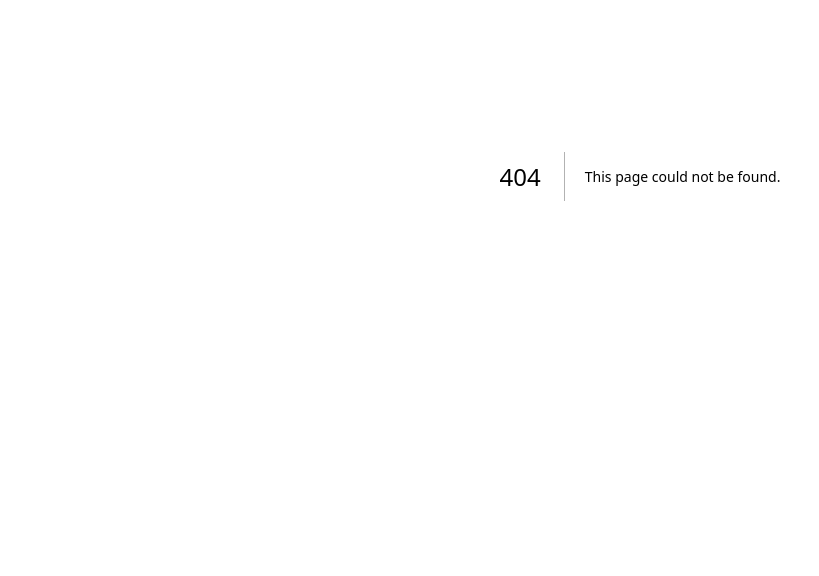
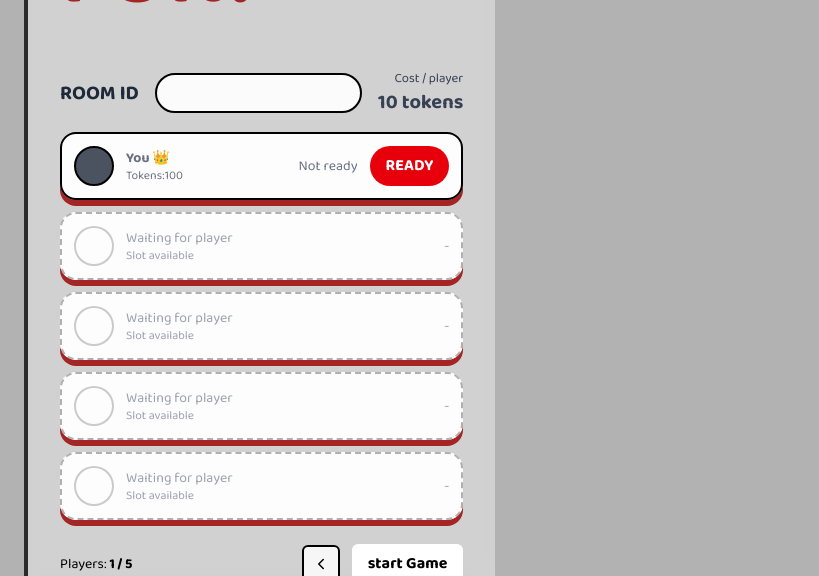
Before and after one commit to nsgundam/GoatRider, a Next.js app in the folder Frontend/: page /lobby/1 in a window 1280 px wide. Before the commit this address had no page. Shown: the part 224-800 px from the top of the page, without its empty margins (0-819 px from the left). Built offline with nearby package versions, Linux system fonts and the light colour scheme.

Commit message:
Add LobbyPage component: Implement player initialization, state management, and UI for multiplayer lobby experience.

```diff
--- a/Frontend/app/lobby/page.jsx
+++ b/Frontend/app/lobby/[id]/page.jsx
@@ -15,10 +15,10 @@ export default function LobbyPage() {
   const qAvatar = search?.get("avatar") ?? ""; // cloudinary id
   const qToken = Number(search?.get("token") ?? search?.get("tokens") ?? 0);
   const qCost = Number(search?.get("cost") ?? 10);
-  const qPlayers = search?.get("players") ?? ""; // optional comma list of names
+  const qPlayers = search?.get("players") ?? ""; // optional comma list of names or "Name|avatar|token"
 
   // frontend-only / UI state
-  const [roomId, setRoomId] = useState(qRoomId || "AB123");
+  const [roomId, setRoomId] = useState(qRoomId || "");
   // costPerPlayer now a mutable state initialized from qCost (host should send this)
   const [costPerPlayer, setCostPerPlayer] = useState(qCost);
   const [currentUserId] = useState(() => {
@@ -26,7 +26,7 @@ export default function LobbyPage() {
     return qUserName ? qUserName.toLowerCase().replace(/\s+/g, "_") : "you";
   });
 
-  // players state: try to build from query params (menu passes initial players)
+  // players state: build from query params (menu must pass initial players if multiplayer)
   const buildInitialPlayers = () => {
     // if menu passed a players csv, use it
     // CSV format supported: "Name" or "Name|avatarId" or "Name|avatarId|token"
@@ -48,7 +48,7 @@ export default function LobbyPage() {
       });
     }
 
-    // otherwise fallback: include current user + placeholders
+    // If no qPlayers provided, only include current user (no mock placeholders)
     const me = {
       id: currentUserId,
       name: qUserName || "You",
@@ -57,11 +57,7 @@ export default function LobbyPage() {
       isHost: true,
       avatar: qAvatar || null
     };
-    const others = [
-      { id: "p2", name: "Nanya", ready: false, token: 100, isHost: false, avatar: null },
-      { id: "p3", name: "ns", ready: false, token: 100, isHost: false, avatar: null },
-    ];
-    return [me, ...others].slice(0, 5);
+    return [me];
   };
 
   const [players, setPlayers] = useState(buildInitialPlayers);
@@ -81,37 +77,26 @@ export default function LobbyPage() {
   function toggleReady(playerId) {
     // frontend local toggle only
     setPlayers(prev => prev.map(p => p.id === playerId ? { ...p, ready: !p.ready } : p));
-
-    // In real app: emit socket event here to notify server/other clients
   }
 
   function startGame() {
     if (!everyoneReady) return;
 
-    // frontend-only simulation: check each player has enough tokens,
-    // deduct costPerPlayer from each player and then navigate.
-    // If any player doesn't have enough tokens, abort and show console warning.
     const insufficient = players.find(p => p.token < costPerPlayer);
     if (insufficient) {
-      // Don't change UI structure; just give a console warning for now.
-      // You can hook this to an in-UI message (toast) later.
       console.warn(`Player ${insufficient.name} does not have enough tokens (${insufficient.token}) to pay ${costPerPlayer}.`);
       return;
     }
 
-    // Deduct tokens (simulate)
     const updated = players.map(p => ({ ...p, token: Math.max(0, p.token - costPerPlayer) }));
     setPlayers(updated);
 
-    // In a real implementation: call server API / socket to validate & deduct atomically.
-    // After simulated deduction, navigate to game page
     router.push(`/maingame?room=${encodeURIComponent(roomId)}`);
   }
 
   // UI helpers
   const cardBase = "bg-white/95 rounded-2xl transition-all duration-200 border-2 border-black";
   const cardShadow = "shadow-[0_6px_0_#a52424] hover:shadow-[0_8px_0_#7d1c1c]";
-
   return (
     <div className="fixed inset-0 w-screen h-screen overflow-hidden">
       {/* BACKGROUND: ครอบเต็ม viewport แน่นอน */}
--- a/Frontend/package.json
+++ b/Frontend/package.json
@@ -20,8 +20,10 @@
     "@types/node": "^20",
     "@types/react": "^19",
     "@types/react-dom": "^19",
+    "autoprefixer": "^10.4.22",
     "eslint": "^9",
     "eslint-config-next": "16.0.3",
+    "postcss": "^8.5.6",
     "tailwindcss": "^4.1.17",
     "typescript": "^5"
   }
```
Also changed, not shown: 1 other file (tests, documents, lock files or other folders).
